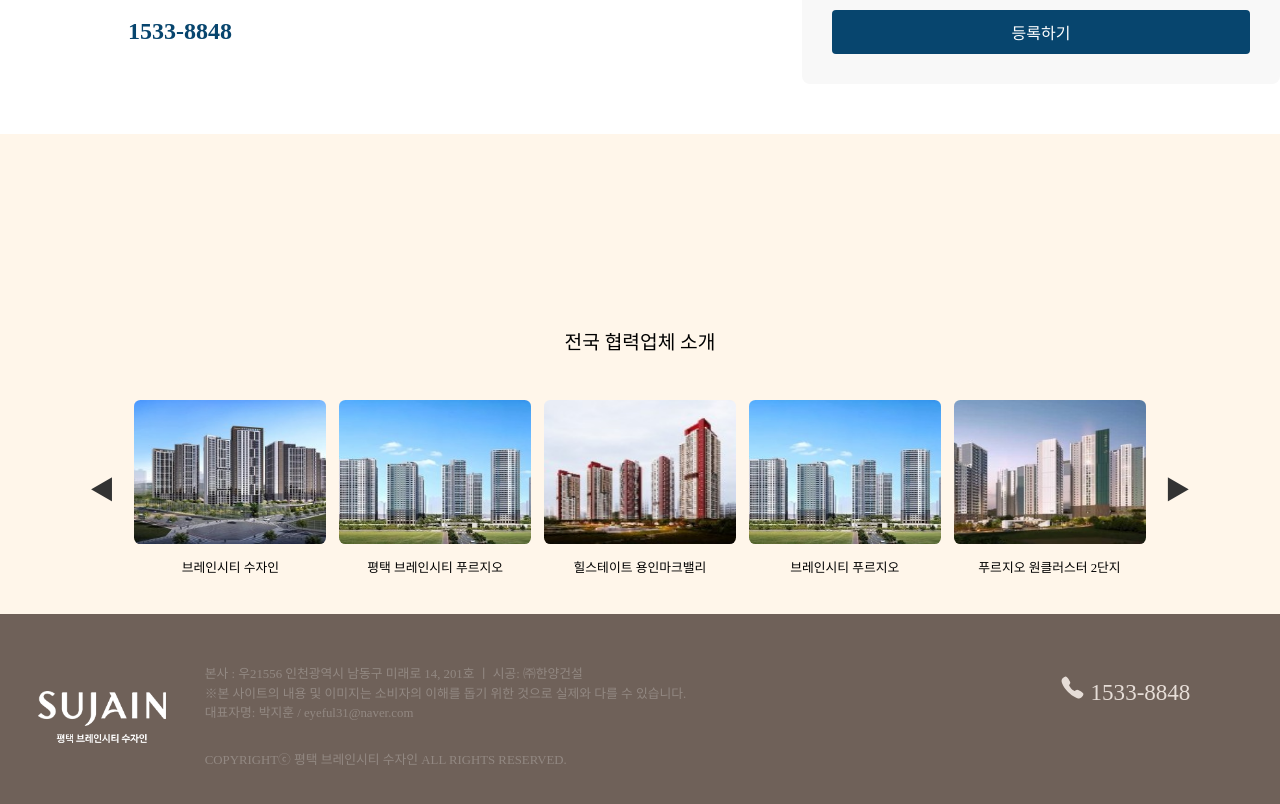
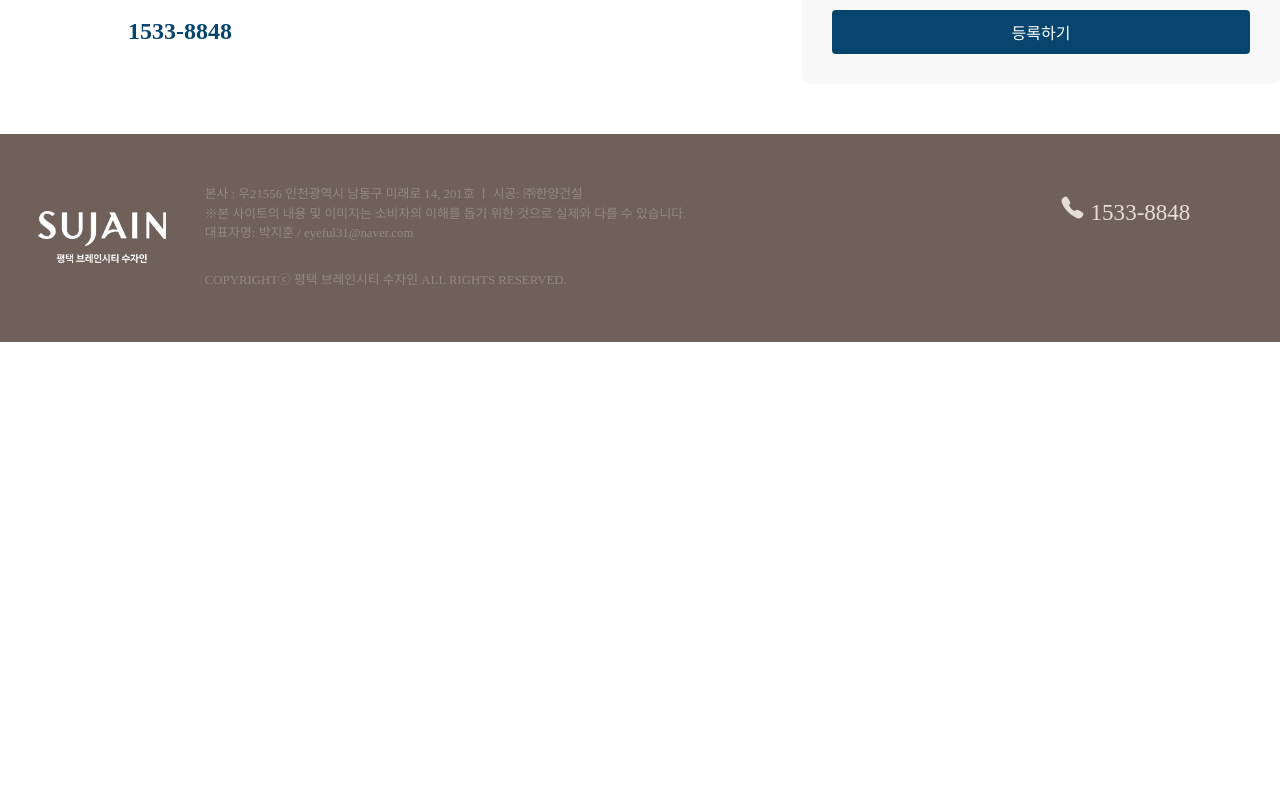
Before and after one commit to parkjihun22/jeju-wepark, a React (Create React App) app: page / in a window 1280 px wide. Shown: the part 5120-5924 px from the top of the page. After the commit the page ends 5462 px from the top, so only its background shows below. Built offline with nearby package versions, Linux system fonts and the light colour scheme; a web font is replaced by a local one.

Commit message:
백링크해제

```diff
--- a/src/UrlList.js
+++ b/src/UrlList.js
@@ -1,28 +1,28 @@
-import img from "./assets/UrlImage/img.jpg"
-import img1 from "./assets/UrlImage/img1.jpg"
-import img2 from "./assets/UrlImage/img2.jpg"
-import img3 from "./assets/UrlImage/img3.jpg"
-import img4 from "./assets/UrlImage/img4.jpg"
-import img5 from "./assets/UrlImage/img5.jpg"
-import img6 from "./assets/UrlImage/img6.jpg"
-import img7 from "./assets/UrlImage/img7.jpg"
-import img8 from "./assets/UrlImage/img8.jpg"
-import img9 from "./assets/UrlImage/img9.jpg"
+// import img from "./assets/UrlImage/img.jpg"
+// import img1 from "./assets/UrlImage/img1.jpg"
+// import img2 from "./assets/UrlImage/img2.jpg"
+// import img3 from "./assets/UrlImage/img3.jpg"
+// import img4 from "./assets/UrlImage/img4.jpg"
+// import img5 from "./assets/UrlImage/img5.jpg"
+// import img6 from "./assets/UrlImage/img6.jpg"
+// import img7 from "./assets/UrlImage/img7.jpg"
+// import img8 from "./assets/UrlImage/img8.jpg"
+// import img9 from "./assets/UrlImage/img9.jpg"
 
 
-const UrlList = [
-    { image: img2, name: "브레인시티 수자인", url: "https://www.vaaclubs.com", image_alt: "브레인시티수자인" },
-    { image: img1, name: "평택 브레인시티 푸르지오", url: "https://www.cialisknfrx.com", image_alt: "평택브레인시티푸르지오" },
-    { image: img4, name: "힐스테이트 용인마크밸리", url: "https://www.alwatanyh.com", image_alt: "힐스테이트용인마크밸리" },
-    { image: img1, name: "브레인시티 푸르지오", url: "https://www.bunyang-114.com", image_alt: "브레인시티푸르지오" },
-    { image: img3, name: "푸르지오 원클러스터 2단지", url: "https://www.beyinegzersizi.com", image_alt: "용인푸르지오원클러스터2단지" },
-    { image: img5, name: "대전도안 벽산블루밍", url: "https://www.abcya4.com", image_alt: "도안벽산블루밍" },
-    { image: img6, name: "대전 하늘채 스카이앤 3차", url: "https://www.kikaporn.com", image_alt: "대전하늘채스카이앤3차" },
-    { image: img2, name: "평택 브레인시티 수자인", url: "https://www.ys-sujain.co.kr", image_alt: "평택브레인시티수자인" },
-    { image: img7, name: "엘리프 세종 5-1", url: "https://www.sekailog.com", image_alt: "엘리프세종5-1" },
-    { image: img8, name: "강동역 센트럴파크", url: "https://www.donnyien.com", image_alt: "강동역센트럴파크" },
-    { image: img9, name: "군산 경장동 중해마루힐", url: "https://www.cssdesign.kr", image_alt: "군산경장동중해마루힐" }
+// const UrlList = [
+//     { image: img2, name: "브레인시티 수자인", url: "https://www.vaaclubs.com", image_alt: "브레인시티수자인" },
+//     { image: img1, name: "평택 브레인시티 푸르지오", url: "https://www.cialisknfrx.com", image_alt: "평택브레인시티푸르지오" },
+//     { image: img4, name: "힐스테이트 용인마크밸리", url: "https://www.alwatanyh.com", image_alt: "힐스테이트용인마크밸리" },
+//     { image: img1, name: "브레인시티 푸르지오", url: "https://www.bunyang-114.com", image_alt: "브레인시티푸르지오" },
+//     { image: img3, name: "푸르지오 원클러스터 2단지", url: "https://www.beyinegzersizi.com", image_alt: "용인푸르지오원클러스터2단지" },
+//     { image: img5, name: "대전도안 벽산블루밍", url: "https://www.abcya4.com", image_alt: "도안벽산블루밍" },
+//     { image: img6, name: "대전 하늘채 스카이앤 3차", url: "https://www.kikaporn.com", image_alt: "대전하늘채스카이앤3차" },
+//     { image: img2, name: "평택 브레인시티 수자인", url: "https://www.ys-sujain.co.kr", image_alt: "평택브레인시티수자인" },
+//     { image: img7, name: "엘리프 세종 5-1", url: "https://www.sekailog.com", image_alt: "엘리프세종5-1" },
+//     { image: img8, name: "강동역 센트럴파크", url: "https://www.donnyien.com", image_alt: "강동역센트럴파크" },
+//     { image: img9, name: "군산 경장동 중해마루힐", url: "https://www.cssdesign.kr", image_alt: "군산경장동중해마루힐" }
 
-];
+// ];
 
-export default UrlList;
+// export default UrlList;
--- a/src/pages/Main/Main.jsx
+++ b/src/pages/Main/Main.jsx
@@ -14,7 +14,7 @@ import MobilePopup from "../../components/MobilePopup/MobilePopup";
 import Popup from "../../components/Popup/Popup";
 import MobileSectionBox from "../../components/MobileSectionBox/MobileSectionBox";
 import InterestPopup from "../../components/InterestPopup/InterestPopup"; // 새 팝업 컴포넌트 import
-import UrlContainer from "../../components/UrlContainer/UrlContainer";
+// import UrlContainer from "../../components/UrlContainer/UrlContainer";
 
 
 import mainImage from "../../assets/Main/Main1.jpg";
@@ -411,7 +411,7 @@ const Main = () => {
           </div> */}
 
           <div className={styles.section5}>
-            <UrlContainer />
+
             <Footer />
           </div>
 
@@ -602,7 +602,6 @@ const Main = () => {
           </div> */}
 
           <div className={styles.section5}>
-            <UrlContainer />
             <Footer />
             <FixIcon />
           </div>
```
